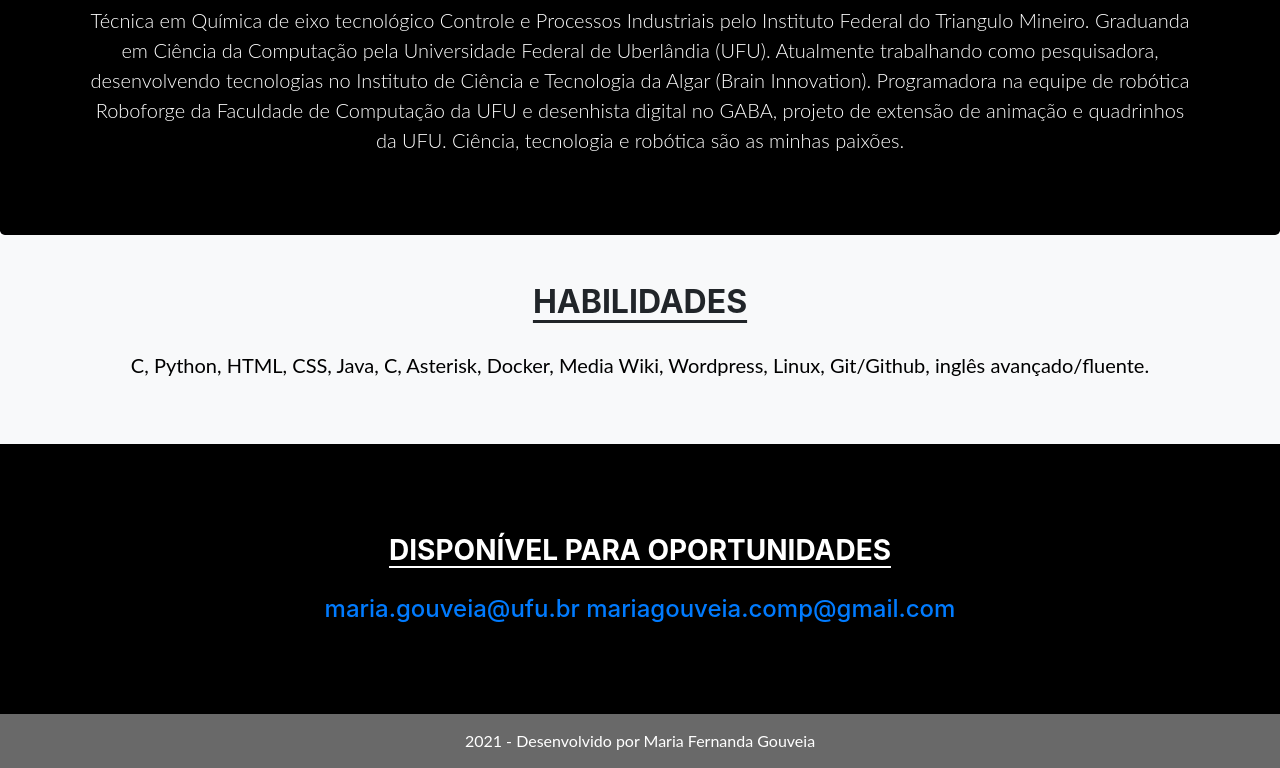
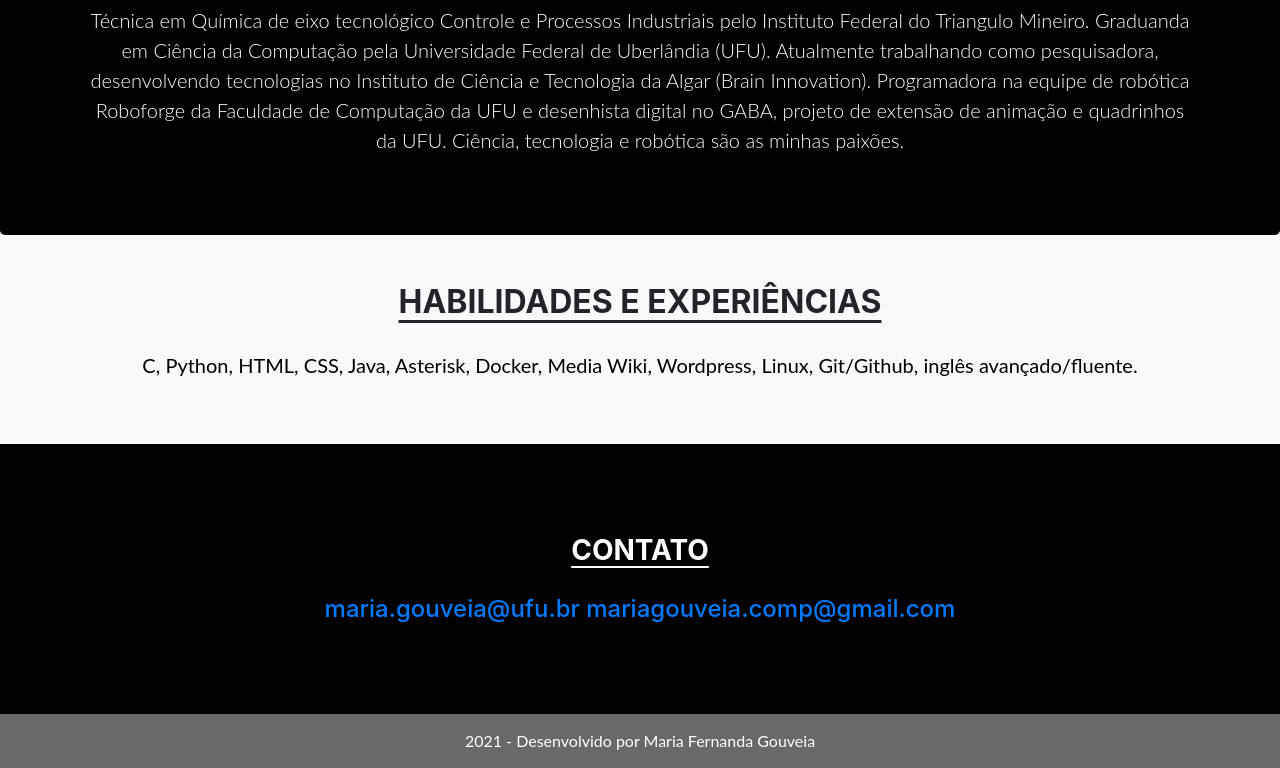
Before and after one commit to lordmary/site-portfolio, a plain HTML site: page index.html in a window 1280 px wide. Shown: the part 721-1489 px from the top of the page. Drawn offline with nearby package versions, Linux system fonts and the light colour scheme.

Commit message:
Update index.html

```diff
--- a/index.html
+++ b/index.html
@@ -141,9 +141,9 @@ p {
    <section Id="habilidades">
         <div class="album py-5 bg-light">
             <div class="container">
-                <h2 class="text-center jumbotron-heading titulosX">Habilidades</h2>
+                <h2 class="text-center jumbotron-heading titulosX">Habilidades e Experiências </h2>
                 <blockquote class="blockquote text-center">
-                   <p>C, Python, HTML, CSS, Java, C, Asterisk, Docker, Media Wiki, Wordpress, Linux, Git/Github, inglês avançado/fluente.
+                   <p>C, Python, HTML, CSS, Java, Asterisk, Docker, Media Wiki, Wordpress, Linux, Git/Github, inglês avançado/fluente.
                    </p>
                    </footer>
                 </blockquote>
@@ -154,7 +154,7 @@ p {
     <section Id="contato" class="corPrimaria">
         <div class="corPrimaria">
             <div class="container-fluid">
-                <h3 style="padding-top:90px;" class="text-center titulosBrancos">Disponível para oportunidades</h3>
+                <h3 style="padding-top:90px;" class="text-center titulosBrancos">Contato</h3>
                 <h4 style="padding-bottom:90px;margin-bottom: 0px;color:white;" class="text-center"><a
                         href="mailto:maria.gouveia@ufu.br">maria.gouveia@ufu.br
                        <a href="mailto:mariagouveia.comp@gmail.com">mariagouveia.comp@gmail.com
```
